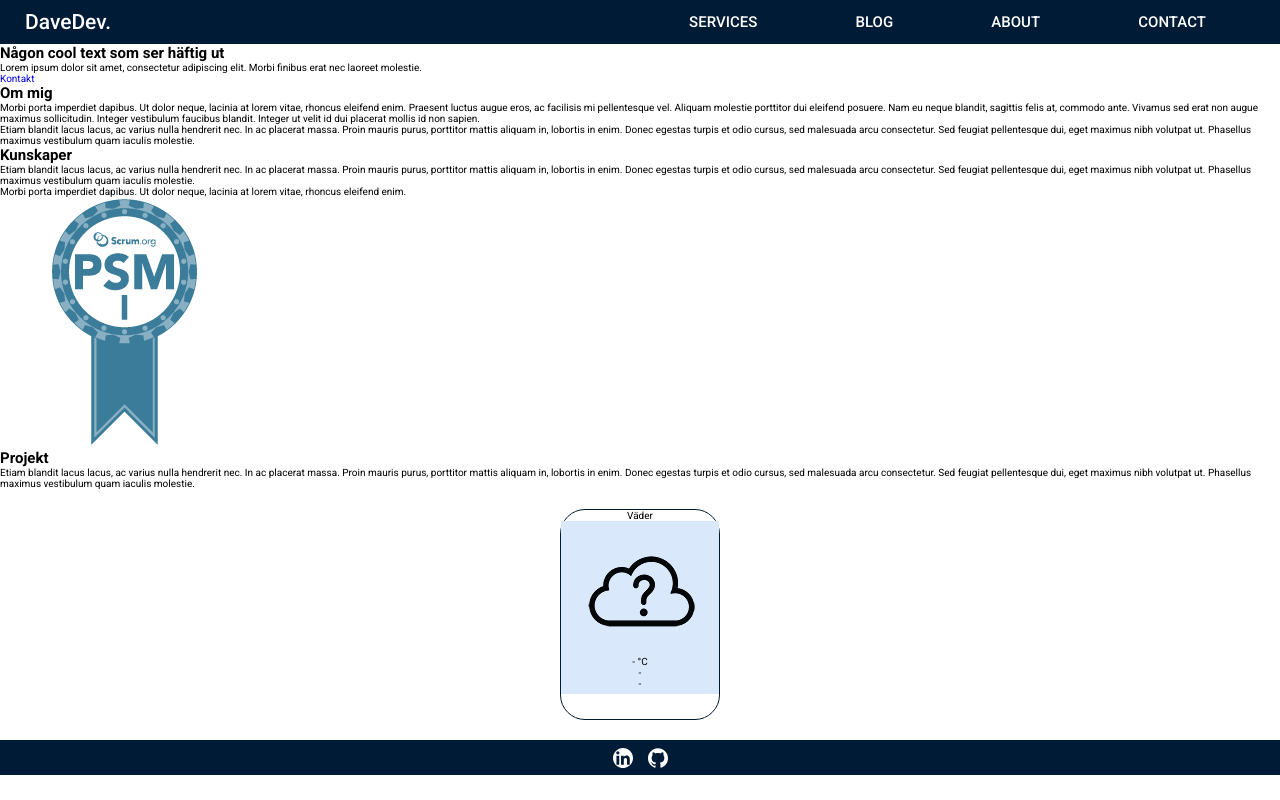
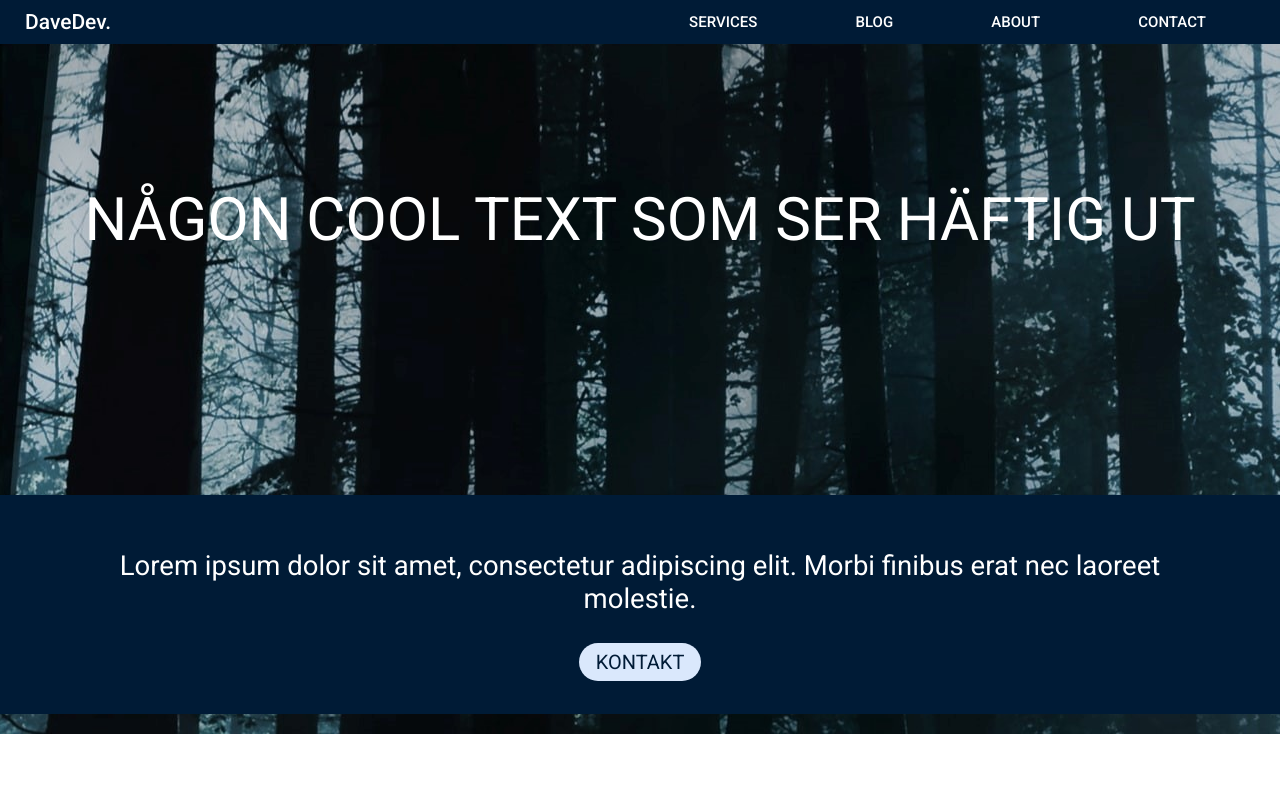
Before and after one commit to Daudi88/exam1, a plain HTML site: page index.html in a window 1280 px wide. Drawn offline with Linux system fonts and the light colour scheme.

Commit message:
Commented out some of the HTML to make it easier to style. Added some CSS to the hero section

```diff
--- a/css/style.css
+++ b/css/style.css
@@ -13,8 +13,9 @@
 
 :root {
     --clr-primary: #001B36;
+    --clr-primary-light: #DAE8FC;
     --clr-secondary: white;
-    --clr-accent: #DAE8FC;
+    --clr-accent: #003569;
 }
 
 html {
@@ -52,7 +53,7 @@ img {
     display: none
 }
 
-.bar {
+.hamburger-line {
     display: block;
     width: 2.5em;
     height: .3em;
@@ -78,10 +79,12 @@ img {
     font-weight: 500;
     color: var(--clr-secondary);
     text-transform: uppercase;
+    padding: 1em;
 }
 
 .nav-link:hover {
-    color: var(--clr-accent);
+    background-color: var(--clr-accent);
+    color: var(--clr-secondary);
 }
 
 .nav-logo {
@@ -107,7 +110,7 @@ img {
     }
 
     .nav-item {
-        margin: 2.5rem 0;
+        margin: 1.5em 0;
     }
 
     .nav-link {
@@ -119,17 +122,64 @@ img {
         cursor: pointer;
     }
 
-    .hamburger.active .bar1 {
+    .hamburger.active .hamburger-line1 {
         transform: translateY(.8em) rotate(45deg);
     }
 
-    .hamburger.active .bar2 {
+    .hamburger.active .hamburger-line2 {
         opacity: 0;
     }
 
-    .hamburger.active .bar3 {
+    .hamburger.active .hamburger-line3 {
         transform: translateY(-.8em) rotate(-45deg);
     }
+}
+
+/********************************************************/
+/* HERO                                                 */
+/********************************************************/
+.hero {
+    background-color: var(--clr-primary);
+    background: url(../img/forest-medium.jpg);
+    background-position: right;
+    min-height: calc(80vh - 10rem);
+    padding: 2em 0;
+    text-align: center;
+    color: var(--clr-secondary);
+}
+
+.hero h1 {
+    text-transform: uppercase;
+    font-size: clamp(5rem, 1.5rem + 5vw, 6rem);
+    margin: 2em 0.5em 4em;
+    font-weight: normal;
+}
+
+.rectangle {
+    background-color: var(--clr-primary);
+    padding: 2em 3em 4em;
+}
+
+.hero h3 {
+    font-size: 2.75rem;
+    font-weight: normal;
+    padding: 1.25em;
+}
+
+.btn {
+    color: var(--clr-primary);
+    text-transform: uppercase;
+    font-size: 2rem;
+    background-color: var(--clr-primary-light);
+    padding: 0.35em 0.85em;
+    border-radius: 25px;
+    bottom: 2em;
+}
+
+.btn:hover,
+.btn:focus {
+    background-color: var(--clr-accent);
+    color: var(--clr-secondary);
 }
 
 /********************************************************/
@@ -161,8 +211,8 @@ footer {
 
 .social-link {
     fill: white;
-    height: 2em;
-    width: 2em;
+    height: 2.25em;
+    width: 2.25em;
     /* padding: 0.5em; */
     margin: 0.75em;
 }
--- a/index.html
+++ b/index.html
@@ -27,19 +27,21 @@
                 </li>
             </ul>
             <div class="hamburger">
-                <span class="bar bar1"></span>
-                <span class="bar bar2"></span>
-                <span class="bar bar3"></span>
+                <span class="hamburger-line hamburger-line1"></span>
+                <span class="hamburger-line hamburger-line2"></span>
+                <span class="hamburger-line hamburger-line3"></span>
             </div>
         </nav>
     </header>
     <main>
         <section class="hero">
             <h1>Någon cool text som ser häftig ut</h1>
-            <p>Lorem ipsum dolor sit amet, consectetur adipiscing elit. Morbi finibus erat nec laoreet molestie.</p>
-            <a href="mailto:david.strom88@gmail.com" class="btn">Kontakt</a>
+            <div class="rectangle">
+                <h3>Lorem ipsum dolor sit amet, consectetur adipiscing elit. Morbi finibus erat nec laoreet molestie.</h3>
+                <a class="btn" href="mailto:david.strom88@gmail.com">Kontakt</a>
+            </div>
         </section>
-        <section class="about">
+        <!-- <section class="about">
             <article class="description">
                 <h2 class="title">Om mig</h2>
                 <p>Morbi porta imperdiet dapibus. Ut dolor neque, lacinia at lorem vitae, rhoncus eleifend enim. Praesent luctus augue eros, ac facilisis mi pellentesque vel. Aliquam molestie porttitor dui eleifend posuere. Nam eu neque blandit, sagittis felis at, commodo ante. Vivamus sed erat non augue maximus sollicitudin. Integer vestibulum faucibus blandit. Integer ut velit id dui placerat mollis id non sapien.</p>
@@ -75,5 +77,5 @@
         <svg version="1.1" class="social-link" id="Capa_1" xmlns="http://www.w3.org/2000/svg" xmlns:xlink="http://www.w3.org/1999/xlink" x="0px" y="0px" viewBox="0 0 97.75 97.75" style="enable-background:new 0 0 97.75 97.75;" xml:space="preserve"><path d="M48.875,0C21.882,0,0,21.882,0,48.875S21.882,97.75,48.875,97.75S97.75,75.868,97.75,48.875S75.868,0,48.875,0zM30.562,81.966h-13.74V37.758h13.74V81.966z M23.695,31.715c-4.404,0-7.969-3.57-7.969-7.968c0.001-4.394,3.565-7.964,7.969-7.964c4.392,0,7.962,3.57,7.962,7.964C31.657,28.146,28.086,31.715,23.695,31.715z M82.023,81.966H68.294V60.467c0-5.127-0.095-11.721-7.142-11.721c-7.146,0-8.245,5.584-8.245,11.35v21.869H39.179V37.758h13.178v6.041h0.185c1.835-3.476,6.315-7.14,13-7.14c13.913,0,16.481,9.156,16.481,21.059V81.966z"/></svg>
 
         <svg class="social-link" viewBox="0 0 24 24" role="img" xmlns="http://www.w3.org/2000/svg"><title>GitHub icon</title><path d="M12 .297c-6.63 0-12 5.373-12 12 0 5.303 3.438 9.8 8.205 11.385.6.113.82-.258.82-.577 0-.285-.01-1.04-.015-2.04-3.338.724-4.042-1.61-4.042-1.61C4.422 18.07 3.633 17.7 3.633 17.7c-1.087-.744.084-.729.084-.729 1.205.084 1.838 1.236 1.838 1.236 1.07 1.835 2.809 1.305 3.495.998.108-.776.417-1.305.76-1.605-2.665-.3-5.466-1.332-5.466-5.93 0-1.31.465-2.38 1.235-3.22-.135-.303-.54-1.523.105-3.176 0 0 1.005-.322 3.3 1.23.96-.267 1.98-.399 3-.405 1.02.006 2.04.138 3 .405 2.28-1.552 3.285-1.23 3.285-1.23.645 1.653.24 2.873.12 3.176.765.84 1.23 1.91 1.23 3.22 0 4.61-2.805 5.625-5.475 5.92.42.36.81 1.096.81 2.22 0 1.606-.015 2.896-.015 3.286 0 .315.21.69.825.57C20.565 22.092 24 17.592 24 12.297c0-6.627-5.373-12-12-12"/></svg>
-    </footer>
+    </footer> -->
 </html>
```
Also changed, not shown: img/forest-large.jpg (added), img/forest-medium.jpg (added), img/forest-original.jpg (added), img/jezael-melgoza-VaX34hU49pU-unsplash(1).jpg (added), img/jezael-melgoza-VaX34hU49pU-unsplash-crop.jpg, img/jezael-melgoza-VaX34hU49pU-unsplash-crop1.jpg (added).
